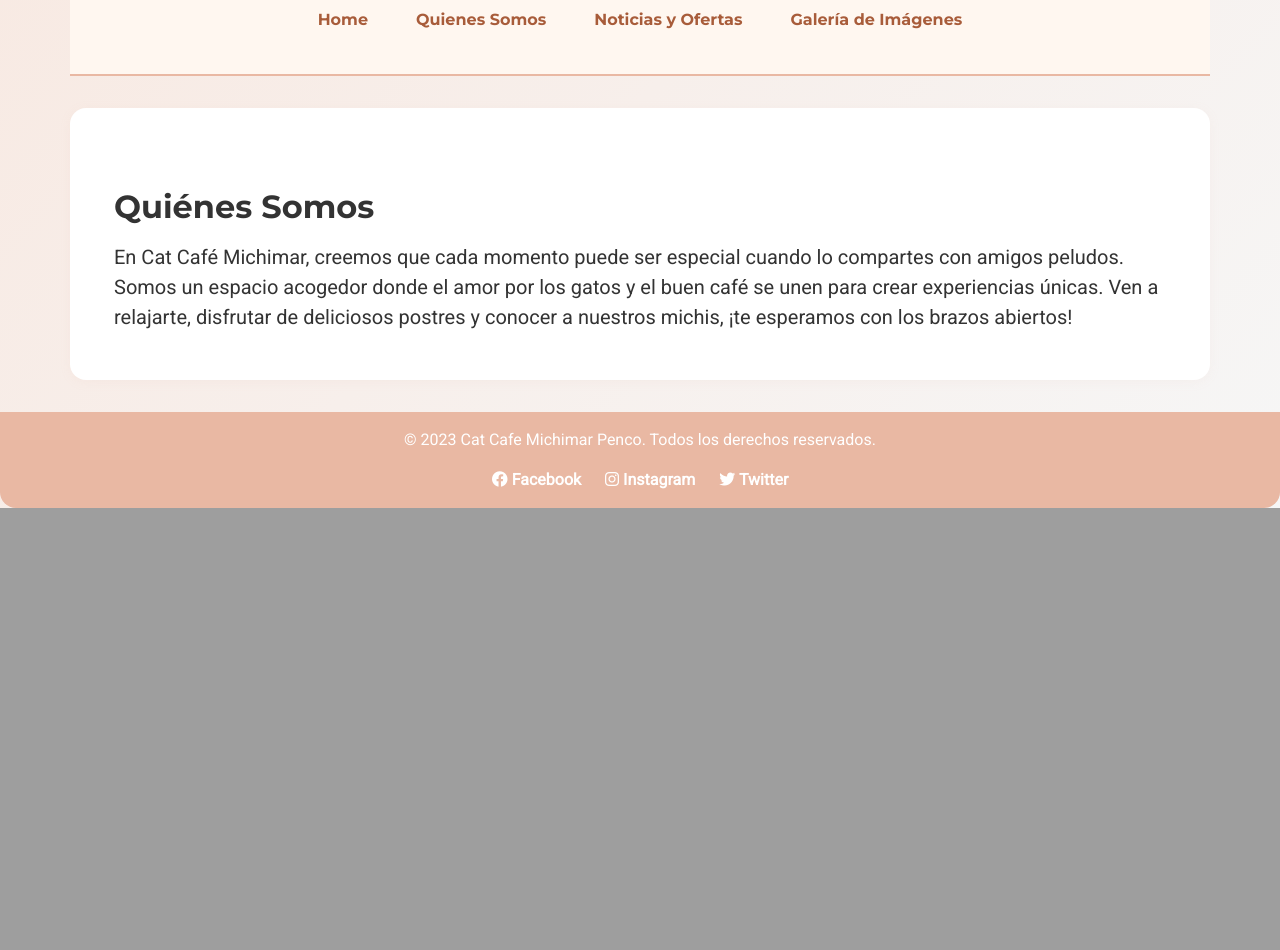
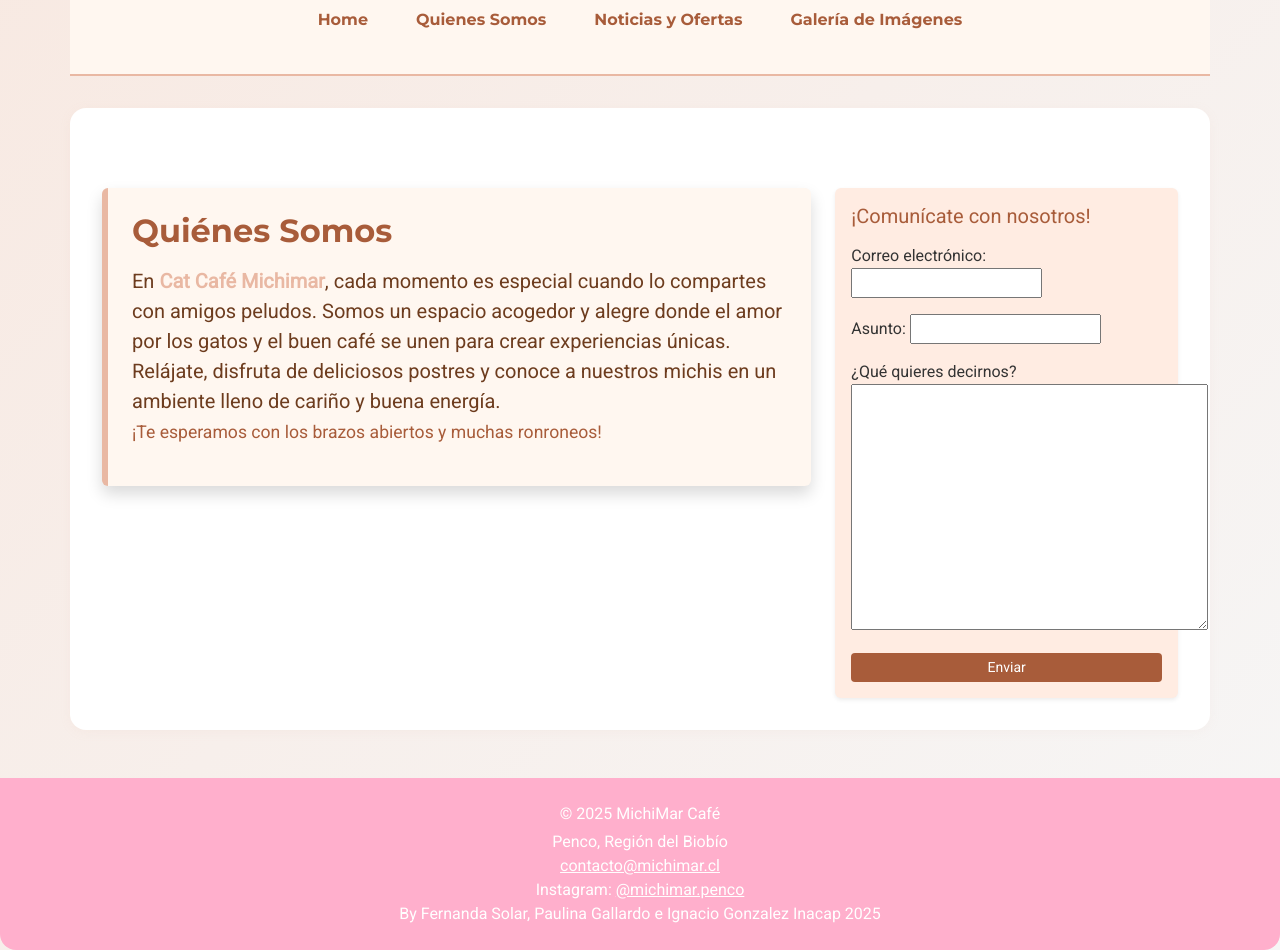
Before and after one commit to Fercita-Solar/catcafebaryaexiste, a Django app: page /quienes-somos/ in a window 1280 px wide. Shown: the part 300-1250 px from the top of the page. Before the commit the page ends 808 px from the top, so only its background shows below. Run offline with Django 4.2, Linux system fonts and the light colour scheme.

Commit message:
agregue mas imagenes, cambie colores y agregue secciones de contacto, arregle el footer

```diff
--- a/catcafebar/urls.py
+++ b/catcafebar/urls.py
@@ -5,8 +5,4 @@ from core import views
 urlpatterns = [
     path('admin/', admin.site.urls),
     path('', include('core.urls')),
-    path('', views.home, name='home'),
-    path('quienes-somos/', views.quienes_somos, name='quienes_somos'),
-    path('noticias-ofertas/', views.news_sales, name='preguntas_frecuentes'),
-    path('galeria/', views.galeria, name='galeria'),
 ]
--- /dev/null
+++ b/core/forms.py
@@ -0,0 +1,6 @@
+from django import forms
+
+class ContactForm(forms.Form):
+    email = forms.EmailField(label="Correo electrónico")
+    asunto = forms.CharField(label="Asunto", max_length=100)
+    mensaje = forms.CharField(label="¿Qué quieres decirnos?", widget=forms.Textarea)
--- a/core/templates/core/base.html
+++ b/core/templates/core/base.html
@@ -10,6 +10,9 @@
     <link href="https://cdn.jsdelivr.net/npm/bootstrap@5.3.3/dist/css/bootstrap.min.css" rel="stylesheet">
     <!-- Font Awesome para iconos de redes sociales -->
     <link rel="stylesheet" href="https://cdnjs.cloudflare.com/ajax/libs/font-awesome/6.4.0/css/all.min.css">
+        <!-- Bootstrap JS (con Popper) -->
+    <script src="https://cdn.jsdelivr.net/npm/bootstrap@5.3.3/dist/js/bootstrap.bundle.min.js"></script>
+
     <style>
         body {
             font-family: 'Roboto', sans-serif;
@@ -71,7 +74,7 @@
 </head>
 <body>
     <div class="banner">
-        <img src="https://cdn.shopify.com/s/files/1/0607/5167/5547/files/el-gato-sagrado-birmano_600x600.jpg?v=1683735400" alt="Banner Cat Cafe" style="width:100%;max-height:300px;object-fit:cover;">
+        <img src="https://img.freepik.com/fotos-premium/gato-cafe-gatos-huele-taza-cafe-mesa_1048944-11873130.jpg?semt=ais_hybrid&w=740&q=80" alt="Banner Cat Cafe Michimar" style="width:100%;max-height:300px;object-fit:cover;">
     </div>
     <header class="container">
         <nav>
@@ -88,13 +91,12 @@
         <!-- Aquí va el contenido específico de cada página -->
         {% endblock %}
     </main>
-    <footer>
-        <p>&copy; 2023 Cat Cafe Michimar Penco. Todos los derechos reservados.</p>
-        <div class="social-media">
-            <a href="#"><i class="fab fa-facebook"></i> Facebook</a>
-            <a href="#"><i class="fab fa-instagram"></i> Instagram</a>
-            <a href="#"><i class="fab fa-twitter"></i> Twitter</a>
-        </div>
-    </footer>
+    <footer class="text-center text-white py-4 mt-5" style="background-color: #ffafcc;">
+        <p class="mb-1">&copy; 2025 MichiMar Café</p>
+        <p class="mb-0">Penco, Región del Biobío</p>
+        <p class="mb-0"><a href="mailto:contacto@michimar.cl" class="text-white text-decoration-underline">contacto@michimar.cl</a></p>
+        <p class="mb-0">Instagram: <a href="https://instagram.com/michimar.penco" class="text-white">@michimar.penco</a></p>
+        <p class="mb-0">By Fernanda Solar, Paulina Gallardo e Ignacio Gonzalez Inacap 2025</p>
+</footer>
 </body>
 </html>
--- a/core/templates/core/galeria.html
+++ b/core/templates/core/galeria.html
@@ -1,13 +1,14 @@
 {% extends 'core/base.html' %}
+{% load static %}
 
 {% block title %}Galería de Imágenes{% endblock %}
 
 {% block content %}
 <section class="gallery mt-5">
     <div class="text-center mb-4">
-        <img src="https://drive.google.com/uc?export=view&id=1Y_TcZOffhCUwK-mpWex0JpCoU8jyWGYP" alt="Logo Cat Café Michimar" style="max-width:160px;">
+        <img src="{% static 'core/img/cafelogo.png' %}" alt="Logo Cat Café Michimar" style="max-width:160px;">
     </div>
-    <h2 class="mb-4 text-center">Nuestras Imágenes</h2>
+    <h2 class="mb-4 text-center">Cat pics</h2>
     <div id="carouselMichis" class="carousel slide mx-auto" data-bs-ride="carousel" style="max-width:400px;">
         <div class="carousel-inner">
             {% for imagen in imagenes %}
--- a/core/templates/core/quienes_somos.html
+++ b/core/templates/core/quienes_somos.html
@@ -3,12 +3,28 @@
 {% block title %}Quiénes Somos{% endblock %}
 
 {% block content %}
-<section class="about mt-5">
-    <div class="container">
-        <h2 class="mb-3">Quiénes Somos</h2>
-        <p class="lead">
-            En Cat Café Michimar, creemos que cada momento puede ser especial cuando lo compartes con amigos peludos. Somos un espacio acogedor donde el amor por los gatos y el buen café se unen para crear experiencias únicas. Ven a relajarte, disfrutar de deliciosos postres y conocer a nuestros michis, ¡te esperamos con los brazos abiertos!
-        </p>
+<div class="row mt-5">
+    <div class="col-md-8">
+        <section class="about p-4 rounded shadow" style="background: #fff7f0; border-left: 6px solid #e9b8a3;">
+            <h2 class="mb-3" style="color:#a85c3a;">Quiénes Somos</h2>
+            <p class="lead" style="color:#6d3c1e;">
+                En <span style="font-weight:bold; color:#e9b8a3;">Cat Café Michimar</span>, cada momento es especial cuando lo compartes con amigos peludos. Somos un espacio acogedor y alegre donde el amor por los gatos y el buen café se unen para crear experiencias únicas. Relájate, disfruta de deliciosos postres y conoce a nuestros michis en un ambiente lleno de cariño y buena energía.<br>
+                <span style="font-size:1.1rem; color:#a85c3a;">¡Te esperamos con los brazos abiertos y muchas ronroneos!</span>
+            </p>
+        </section>
     </div>
-</section>
+    <div class="col-md-4">
+        <section class="contact-form p-3 rounded shadow-sm" style="background: #ffece2;">
+            <h5 class="mb-3" style="color:#a85c3a;">¡Comunícate con nosotros!</h5>
+            {% if enviado %}
+                <div class="alert alert-success">¡Gracias por tu mensaje!</div>
+            {% endif %}
+            <form method="post">
+                {% csrf_token %}
+                {{ form.as_p }}
+                <button type="submit" class="btn btn-primary btn-sm w-100" style="background:#a85c3a; border:none;">Enviar</button>
+            </form>
+        </section>
+    </div>
+</div>
 {% endblock %}
--- a/core/views.py
+++ b/core/views.py
@@ -1,12 +1,21 @@
 from django.shortcuts import render
+from .forms import ContactForm  # <-- ESTA LÍNEA ES FUNDAMENTAL
 
 
 def home(request):
     return render(request, 'core/home.html')
 
-
+# Se creo el correo de contacto
 def quienes_somos(request):
-    return render(request, 'core/quienes_somos.html')
+    enviado = False
+    if request.method == "POST":
+        form = ContactForm(request.POST)
+        if form.is_valid():
+            # Aquí puedes enviar el correo, guardar en la base de datos, etc.
+            enviado = True
+    else:
+        form = ContactForm()
+    return render(request, 'core/quienes_somos.html', {'form': form, 'enviado': enviado})
 
 
 def news_sales(request):
@@ -17,7 +26,7 @@ def galeria(request):
     imagenes = [
         {
             "url": "https://cdn.shopify.com/s/files/1/0607/5167/5547/files/el-gato-sagrado-birmano_600x600.jpg?v=1683735400",
-            "descripcion": "Gato Birmano en el café"
+            "descripcion": "Recien llegado Gato Birmano en el café!"
         },
         {
             "url": "https://images.pexels.com/photos/45201/kitty-cat-kitten-pet-45201.jpeg",
@@ -36,12 +45,12 @@ def galeria(request):
             "descripcion": "Disfruta la compañia de nuestros michis"
         },
         {
-            "url": "",
-            "descripcion": "Saboreando el café"
+            "url": "https://wakyma.com/blog/wp-content/uploads/2017/11/gatos.jpg",
+            "descripcion": "Momentos de juego"
         },
         {
-            "url": "",
-            "descripcion": "Saboreando el café"
+            "url": "https://offloadmedia.feverup.com/madridsecreto.co/wp-content/uploads/2017/11/08115725/21751962_347163215705008_9107887813586106886_n-1024x597.jpg",
+            "descripcion": "Hora del desayuno!"
         },
     ]
     return render(request, 'core/galeria.html', {'imagenes': imagenes})
```
Also changed, not shown: catcafebar/settings.py (+47 -75 lines), core/templates/core/home.html (+5 -3 lines), core/templates/core/news_sales.html (+12 -12 lines), core/static/core/img/cafelogo.png (added).
